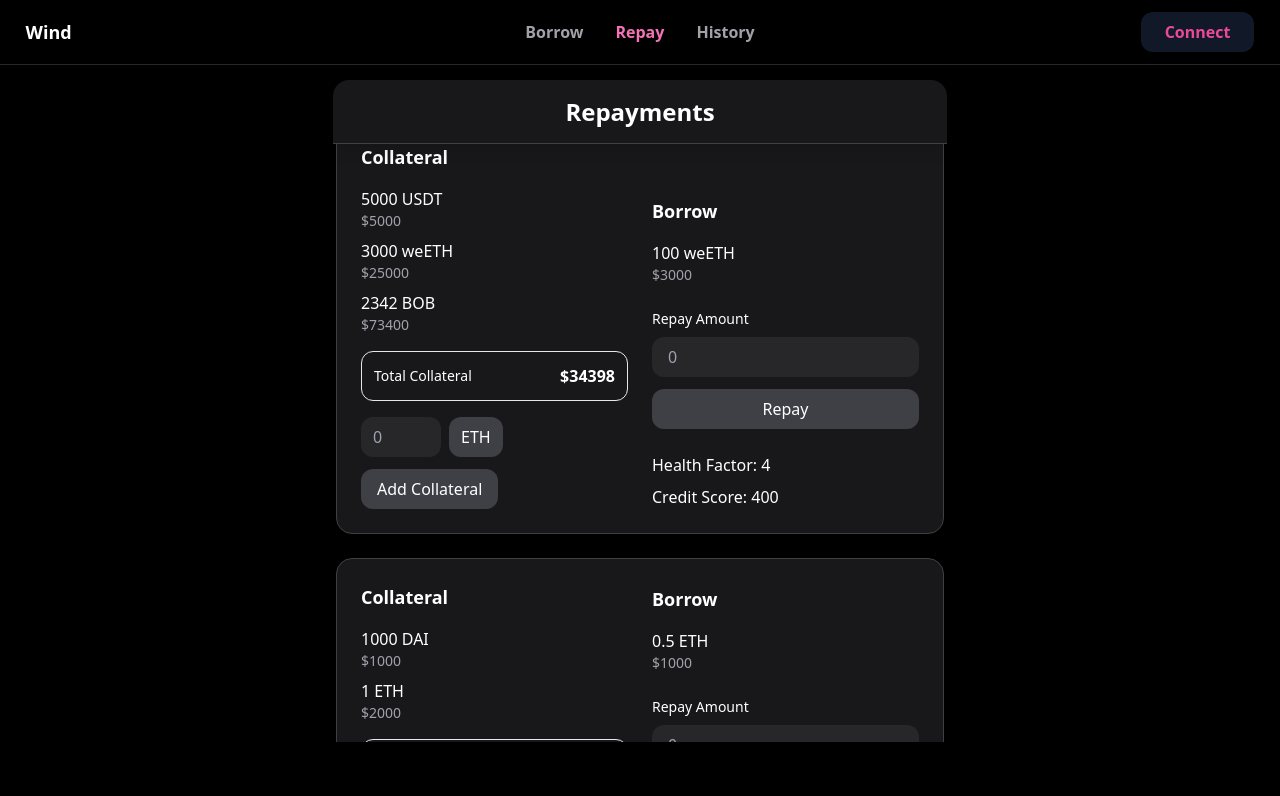
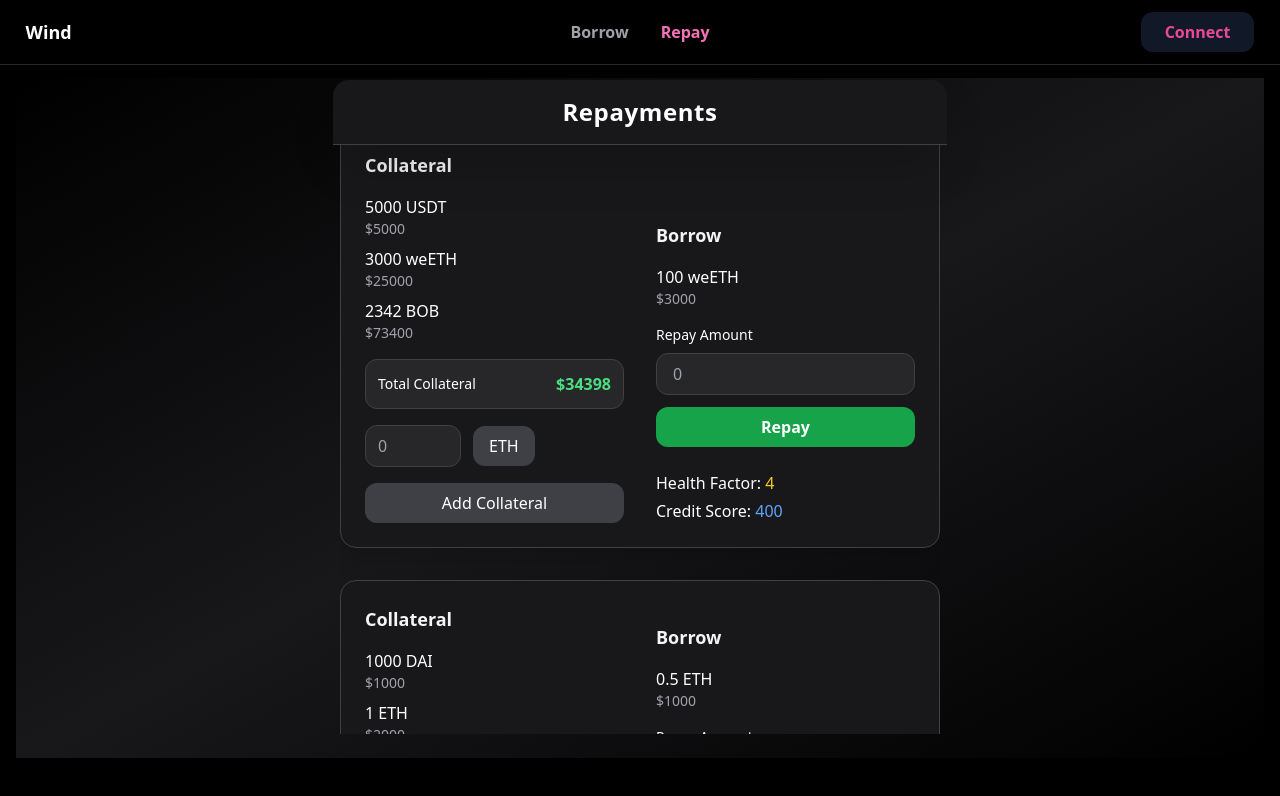
Before and after one commit to aryanbaranwal001/Credit-Bank-FrontEnd, a React (Vite) app in the folder frontEnd/: page /repay in a window 1280 px wide. Shown: the top 796 px of the page. Built offline with nearby package versions, Linux system fonts and the light colour scheme.

Commit message:
made repayments more aesthetic

```diff
--- a/frontEnd/src/additional.css
+++ b/frontEnd/src/additional.css
@@ -84,6 +84,19 @@ body::-webkit-scrollbar-thumb:hover {
   background-color: #6b7280; /* Tailwind zinc-500 */
 }
 
+  /* removes hover arrows from number inputs */
+
+  /* Remove arrows from all number inputs */
+input[type="number"]::-webkit-inner-spin-button,
+input[type="number"]::-webkit-outer-spin-button {
+  -webkit-appearance: none;
+  margin: 0;
+}
+
+input[type="number"] {
+  -moz-appearance: textfield; /* For Firefox */
+}
+
 
 
   /*Calendar Input*/
--- a/frontEnd/src/output.css
+++ b/frontEnd/src/output.css
@@ -606,6 +606,10 @@ video {
   top: 80px;
 }
 
+.top-24 {
+  top: 6rem;
+}
+
 .z-10 {
   z-index: 10;
 }
@@ -624,6 +628,10 @@ video {
 
 .z-\[1\] {
   z-index: 1;
+}
+
+.z-40 {
+  z-index: 40;
 }
 
 .mx-\[-2\%\] {
@@ -707,6 +715,10 @@ video {
 
 .mt-\[3vh\] {
   margin-top: 3vh;
+}
+
+.mb-8 {
+  margin-bottom: 2rem;
 }
 
 .box-border {
@@ -825,6 +837,10 @@ video {
   width: 48%;
 }
 
+.w-24 {
+  width: 6rem;
+}
+
 .max-w-7xl {
   max-width: 80rem;
 }
@@ -933,6 +949,10 @@ video {
 
 .gap-8 {
   gap: 2rem;
+}
+
+.gap-3 {
+  gap: 0.75rem;
 }
 
 .space-x-1 > :not([hidden]) ~ :not([hidden]) {
@@ -1075,8 +1095,36 @@ video {
   background-color: rgb(24 24 27 / var(--tw-bg-opacity, 1));
 }
 
+.bg-green-600 {
+  --tw-bg-opacity: 1;
+  background-color: rgb(22 163 74 / var(--tw-bg-opacity, 1));
+}
+
 .bg-opacity-40 {
   --tw-bg-opacity: 0.4;
+}
+
+.bg-opacity-50 {
+  --tw-bg-opacity: 0.5;
+}
+
+.bg-gradient-to-br {
+  background-image: linear-gradient(to bottom right, var(--tw-gradient-stops));
+}
+
+.from-black {
+  --tw-gradient-from: #000 var(--tw-gradient-from-position);
+  --tw-gradient-to: rgb(0 0 0 / 0) var(--tw-gradient-to-position);
+  --tw-gradient-stops: var(--tw-gradient-from), var(--tw-gradient-to);
+}
+
+.via-zinc-900 {
+  --tw-gradient-to: rgb(24 24 27 / 0)  var(--tw-gradient-to-position);
+  --tw-gradient-stops: var(--tw-gradient-from), #18181b var(--tw-gradient-via-position), var(--tw-gradient-to);
+}
+
+.to-black {
+  --tw-gradient-to: #000 var(--tw-gradient-to-position);
 }
 
 .p-2 {
@@ -1093,6 +1141,10 @@ video {
 
 .p-6 {
   padding: 1.5rem;
+}
+
+.p-5 {
+  padding: 1.25rem;
 }
 
 .px-2 {
@@ -1231,6 +1283,10 @@ video {
   font-weight: 600;
 }
 
+.tracking-wide {
+  letter-spacing: 0.025em;
+}
+
 .text-gray-300 {
   --tw-text-opacity: 1;
   color: rgb(209 213 219 / var(--tw-text-opacity, 1));
@@ -1266,6 +1322,26 @@ video {
   color: rgb(113 113 122 / var(--tw-text-opacity, 1));
 }
 
+.text-blue-400 {
+  --tw-text-opacity: 1;
+  color: rgb(96 165 250 / var(--tw-text-opacity, 1));
+}
+
+.text-green-400 {
+  --tw-text-opacity: 1;
+  color: rgb(74 222 128 / var(--tw-text-opacity, 1));
+}
+
+.text-yellow-400 {
+  --tw-text-opacity: 1;
+  color: rgb(250 204 21 / var(--tw-text-opacity, 1));
+}
+
+.text-zinc-100 {
+  --tw-text-opacity: 1;
+  color: rgb(244 244 245 / var(--tw-text-opacity, 1));
+}
+
 .placeholder-gray-500::-moz-placeholder {
   --tw-placeholder-opacity: 1;
   color: rgb(107 114 128 / var(--tw-placeholder-opacity, 1));
@@ -1291,6 +1367,12 @@ video {
 .shadow-md {
   --tw-shadow: 0 4px 6px -1px rgb(0 0 0 / 0.1), 0 2px 4px -2px rgb(0 0 0 / 0.1);
   --tw-shadow-colored: 0 4px 6px -1px var(--tw-shadow-color), 0 2px 4px -2px var(--tw-shadow-color);
+  box-shadow: var(--tw-ring-offset-shadow, 0 0 #0000), var(--tw-ring-shadow, 0 0 #0000), var(--tw-shadow);
+}
+
+.shadow-2xl {
+  --tw-shadow: 0 25px 50px -12px rgb(0 0 0 / 0.25);
+  --tw-shadow-colored: 0 25px 50px -12px var(--tw-shadow-color);
   box-shadow: var(--tw-ring-offset-shadow, 0 0 #0000), var(--tw-ring-shadow, 0 0 #0000), var(--tw-shadow);
 }
 
@@ -1335,12 +1417,24 @@ video {
   transition-duration: 150ms;
 }
 
+.transition-transform {
+  transition-property: transform;
+  transition-timing-function: cubic-bezier(0.4, 0, 0.2, 1);
+  transition-duration: 150ms;
+}
+
 .duration-200 {
   transition-duration: 200ms;
 }
 
 .duration-300 {
   transition-duration: 300ms;
+}
+
+.hover\:scale-\[1\.01\]:hover {
+  --tw-scale-x: 1.01;
+  --tw-scale-y: 1.01;
+  transform: translate(var(--tw-translate-x), var(--tw-translate-y)) rotate(var(--tw-rotate)) skewX(var(--tw-skew-x)) skewY(var(--tw-skew-y)) scaleX(var(--tw-scale-x)) scaleY(var(--tw-scale-y));
 }
 
 .hover\:bg-gray-800:hover {
@@ -1361,6 +1455,16 @@ video {
 .hover\:bg-zinc-800:hover {
   --tw-bg-opacity: 1;
   background-color: rgb(39 39 42 / var(--tw-bg-opacity, 1));
+}
+
+.hover\:bg-green-500:hover {
+  --tw-bg-opacity: 1;
+  background-color: rgb(34 197 94 / var(--tw-bg-opacity, 1));
+}
+
+.hover\:bg-zinc-600:hover {
+  --tw-bg-opacity: 1;
+  background-color: rgb(82 82 91 / var(--tw-bg-opacity, 1));
 }
 
 .hover\:text-black:hover {
@@ -1388,6 +1492,17 @@ video {
   outline-offset: 2px;
 }
 
+.focus\:ring-2:focus {
+  --tw-ring-offset-shadow: var(--tw-ring-inset) 0 0 0 var(--tw-ring-offset-width) var(--tw-ring-offset-color);
+  --tw-ring-shadow: var(--tw-ring-inset) 0 0 0 calc(2px + var(--tw-ring-offset-width)) var(--tw-ring-color);
+  box-shadow: var(--tw-ring-offset-shadow), var(--tw-ring-shadow), var(--tw-shadow, 0 0 #0000);
+}
+
+.focus\:ring-zinc-600:focus {
+  --tw-ring-opacity: 1;
+  --tw-ring-color: rgb(82 82 91 / var(--tw-ring-opacity, 1));
+}
+
 .disabled\:pointer-events-none:disabled {
   pointer-events: none;
 }
--- a/frontEnd/src/pages/Navbar.jsx
+++ b/frontEnd/src/pages/Navbar.jsx
@@ -36,7 +36,7 @@ const Navbar = () => {
               >
                 Repay
               </NavLink>
-              <NavLink
+              {/* <NavLink
                 to="/history"
                 className={({ isActive }) =>
                   isActive
@@ -45,7 +45,7 @@ const Navbar = () => {
                 }
               >
                 History
-              </NavLink>
+              </NavLink> */}
             </div>
 
             {/* Right - App Button */}
@@ -62,7 +62,7 @@ const Navbar = () => {
           <Routes>
             <Route path="/borrow" element={<Borrow />} />
             <Route path="/repay" element={<Repay />} />
-            <Route path="/history" element={<History />} />
+            {/* <Route path="/history" element={<History />} /> */}
           </Routes>
         </div>
       </div>
--- a/frontEnd/src/pages/Repay.jsx
+++ b/frontEnd/src/pages/Repay.jsx
@@ -20,80 +20,72 @@ const RepayCard = () => {
   };
 
   return (
-    <div className="h-[85vh] relative text-white bg-black flex flex-col items-center justify-start p-4">
-      {/* Fixed Title */}
-      <div className="fixed top-[80px] z-10 w-[48%] rounded-t-2xl bg-zinc-900 shadow-lg">
-      <div className="h-16 flex items-center justify-center text-2xl font-bold border-b border-zinc-700">
+    <div className="h-[85vh] relative text-white bg-gradient-to-br from-black via-zinc-900 to-black flex flex-col items-center justify-start p-6">
+      {/* Fixed Header */}
+      <div className="fixed top-[80px] z-10 w-[48%] rounded-t-2xl bg-zinc-900 shadow-2xl border-b border-zinc-700">
+        <div className="h-16 flex items-center justify-center text-2xl font-bold tracking-wide text-white">
           Repayments
         </div>
       </div>
 
-      {/* Scrollable Card Section */}
+      {/* Scrollable Content */}
       <div className="mt-[3vh] w-full max-w-[50%] overflow-y-auto custom-scrollbar">
         {RepaymentData.map((item) => (
           <div
             key={item.id}
-            className="w-full bg-zinc-900 rounded-2xl p-6 mb-6 shadow-lg border border-zinc-700"
+            className="bg-zinc-900 rounded-2xl p-6 mb-8 shadow-xl border border-zinc-700 transition-transform duration-300"
           >
-            <div className="grid grid-cols-1 md:grid-cols-2 gap-6">
-              {/* Left - Collateral */}
+            <div className="grid grid-cols-1 md:grid-cols-2 gap-8">
+              {/* Collateral Section */}
               <div>
-                <h2 className="text-lg font-semibold mb-4">Collateral</h2>
+                <h2 className="text-lg font-semibold mb-4 text-zinc-100">Collateral</h2>
                 {item.collateral.map((col, idx) => (
                   <div key={idx} className="mb-2">
-                    <div className="text-base">
-                      {col.amount} {col.token}
-                    </div>
+                    <div className="text-base font-medium">{col.amount} {col.token}</div>
                     <div className="text-sm text-zinc-400">${col.usd}</div>
                   </div>
                 ))}
-                <div className="mt-4 p-3 border rounded-xl flex justify-between items-center">
+                <div className="mt-4 p-3 bg-zinc-800 border border-zinc-700 rounded-xl flex justify-between items-center">
                   <span className="text-sm">Total Collateral</span>
-                  <span className="text-base font-semibold">
-                    ${item.totalCollateral}
-                  </span>
+                  <span className="text-base font-semibold text-green-400">${item.totalCollateral}</span>
                 </div>
-                <div className="mt-4 flex gap-2 items-center">
+                <div className="mt-4 flex gap-3 items-center">
                   <input
                     type="number"
-                    className="w-20 px-3 py-2 rounded-xl bg-zinc-800 text-white outline-none"
+                    className="w-24 px-3 py-2 rounded-xl bg-zinc-800 text-white outline-none border border-zinc-700 focus:ring-2 focus:ring-zinc-600"
                     placeholder="0"
                   />
                   <button
                     onClick={() => setTokenModalOpen(true)}
-                    className="px-3 py-2 bg-zinc-700 rounded-xl"
+                    className="px-4 py-2 bg-zinc-700 hover:bg-zinc-600 transition rounded-xl"
                   >
                     {selectedToken}
                   </button>
                 </div>
-                <button className="mt-3 px-4 py-2 rounded-xl bg-zinc-700">
+                <button className="mt-4 px-4 py-2 rounded-xl bg-zinc-700 hover:bg-zinc-600 transition w-full">
                   Add Collateral
                 </button>
               </div>
 
-              {/* Right - Borrow */}
+              {/* Borrow Section */}
               <div className="flex flex-col justify-end">
-                <h2 className="text-lg font-semibold mb-4">Borrow</h2>
-                <div className="text-base">
-                  {item.borrow.amount} {item.borrow.token}
-                </div>
-                <div className="text-sm text-zinc-400">${item.borrow.usd}</div>
+                <h2 className="text-lg font-semibold mb-4 text-zinc-100">Borrow</h2>
+                <div className="text-base font-medium">{item.borrow.amount} {item.borrow.token}</div>
+                <div className="text-sm text-zinc-400 mb-4">${item.borrow.usd}</div>
 
-                <div className="mt-6">
                 <label className="block text-sm mb-2">Repay Amount</label>
                 <input
                   type="number"
                   placeholder="0"
-                    className="w-full px-4 py-2 rounded-xl bg-zinc-800 text-white outline-none"
+                  className="w-full px-4 py-2 rounded-xl bg-zinc-800 text-white outline-none border border-zinc-700 focus:ring-2 focus:ring-zinc-600"
                 />
-                  <button className="mt-3 px-4 py-2 rounded-xl bg-zinc-700 w-full">
+                <button className="mt-3 px-4 py-2 rounded-xl bg-green-600 hover:bg-green-500 transition w-full font-semibold">
                   Repay
                 </button>
-                </div>
 
                 <div className="mt-6">
-                  <div className="mb-2">Health Factor: {item.healthFactor}</div>
-                  <div>Credit Score: {item.creditScore}</div>
+                  <div className="mb-1">Health Factor: <span className="text-yellow-400">{item.healthFactor}</span></div>
+                  <div>Credit Score: <span className="text-blue-400">{item.creditScore}</span></div>
                 </div>
               </div>
             </div>
@@ -101,14 +93,15 @@ const RepayCard = () => {
         ))}
       </div>
 
+      {/* Token Modal */}
       {tokenModalOpen && (
         <>
           <div
-            className="absolute w-full inset-0 bg-black bg-opacity-40 backdrop-blur-sm z-50"
+            className="absolute w-full inset-0 bg-black bg-opacity-50 backdrop-blur-sm z-40"
             onClick={() => setTokenModalOpen(false)}
           ></div>
 
-          <div className="absolute top-20 w-[90%] max-w-sm bg-zinc-900 text-white rounded-2xl p-4 z-50 shadow-lg left-1/2 -translate-x-1/2">
+          <div className="absolute top-24 w-[90%] max-w-sm bg-zinc-900 text-white rounded-2xl p-5 z-50 shadow-2xl left-1/2 -translate-x-1/2">
             <div className="flex items-center justify-between mb-5">
               <h2 className="text-xl font-semibold">Select a token</h2>
               <button onClick={() => setTokenModalOpen(false)}>
@@ -119,18 +112,16 @@ const RepayCard = () => {
             <input
               type="text"
               placeholder="Search tokens"
-              className="w-full px-4 py-2 rounded-xl bg-zinc-800 text-base text-white outline-none mb-5"
+              className="w-full px-4 py-2 rounded-xl bg-zinc-800 text-white outline-none mb-5 border border-zinc-700"
             />
 
-            <div className="text-sm text-zinc-400 mb-3">
-              Tokens by 24H volume
-            </div>
+            <div className="text-sm text-zinc-400 mb-3">Tokens by 24H volume</div>
 
             <ul className="space-y-3 max-h-[50vh] overflow-y-auto pr-1 custom-scrollbar">
               {TOKENS.map((token, idx) => (
                 <li
                   key={idx}
-                  className="flex items-center justify-between p-3 hover:bg-zinc-800 rounded-lg cursor-pointer"
+                  className="flex items-center justify-between p-3 hover:bg-zinc-800 rounded-lg cursor-pointer transition"
                   onClick={() => handleSelectToken(token)}
                 >
                   <div>
```
Lines whose indentation alone changed are shown as unchanged.
